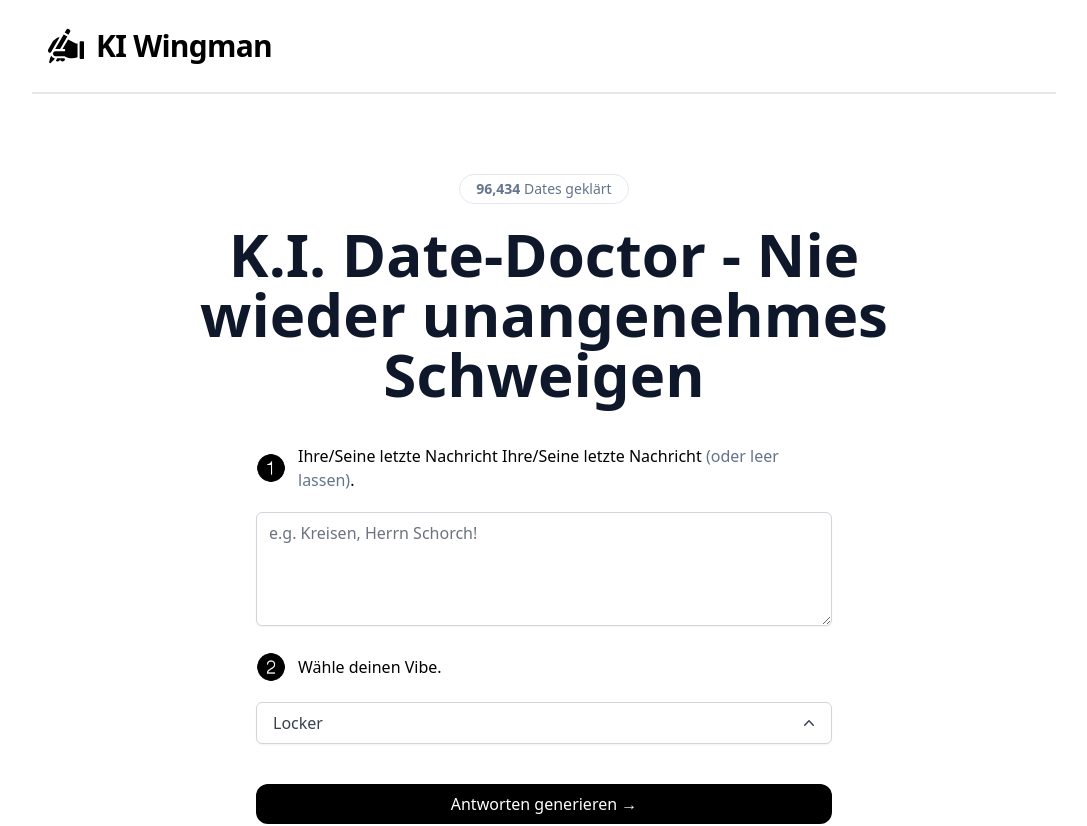
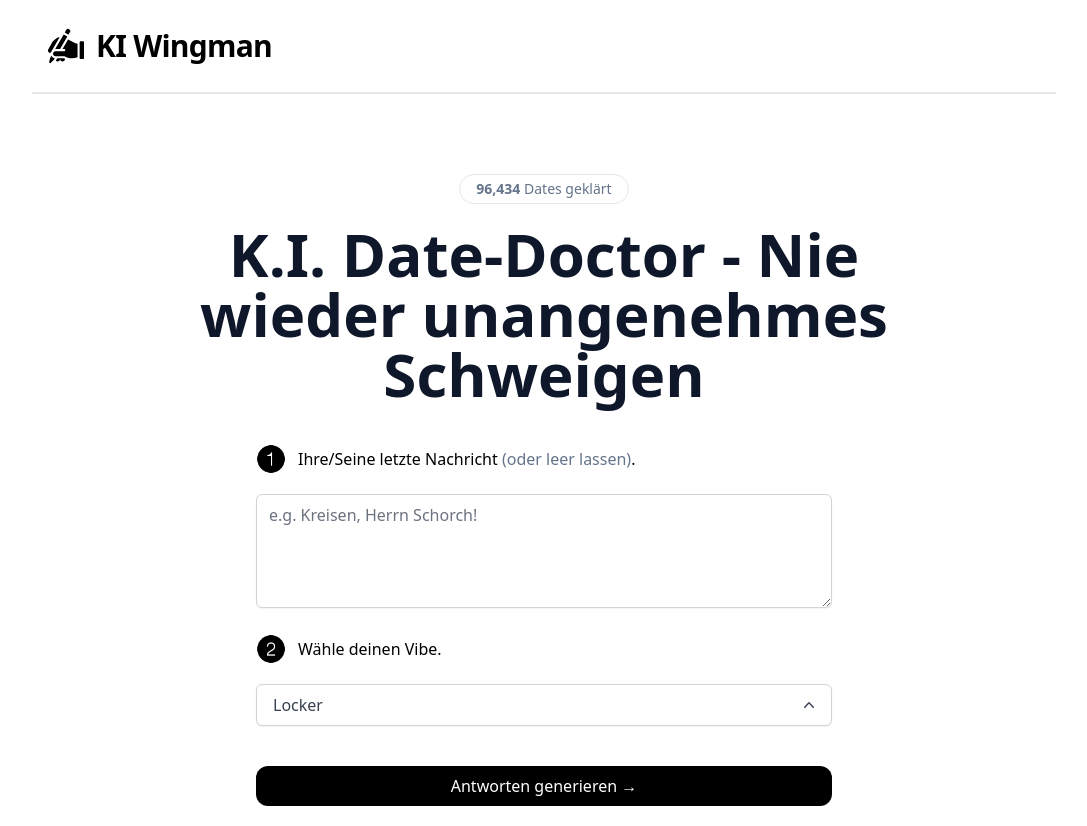
Before and after one commit to p100x/ai_wingman, a Next.js app: page / in a window 1280 px wide. Shown: the top 826 px of the page, without its empty margins (96-1183 px from the left). Built offline with nearby package versions, Linux system fonts and the light colour scheme.

Commit message:
Update index.tsx

```diff
--- a/pages/index.tsx
+++ b/pages/index.tsx
@@ -115,7 +115,6 @@ const prompt = `Generiere 3 ${
             />
             <p className="text-left font-medium">
               Ihre/Seine letzte Nachricht{' '}
-                          Ihre/Seine letzte Nachricht{' '}
               <span className="text-slate-500">(oder leer lassen)</span>.
             </p>
           </div>
```
